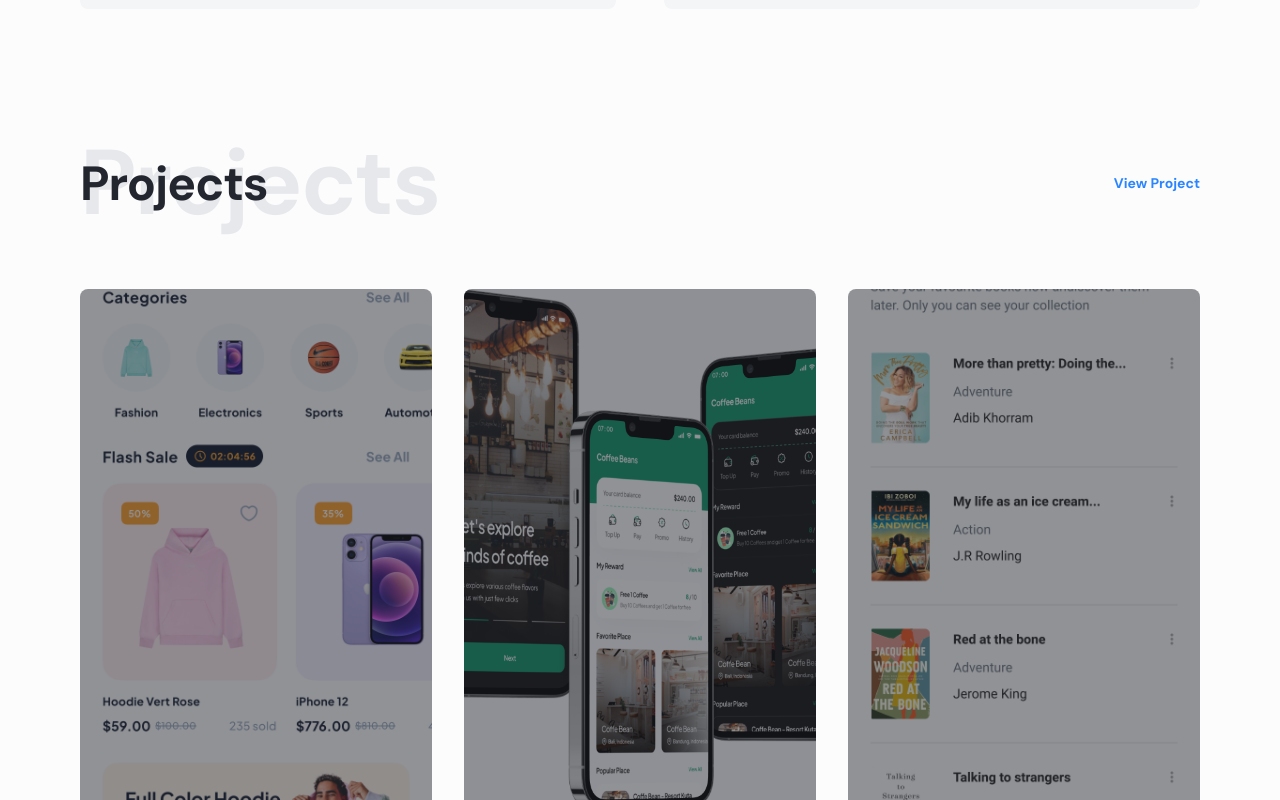
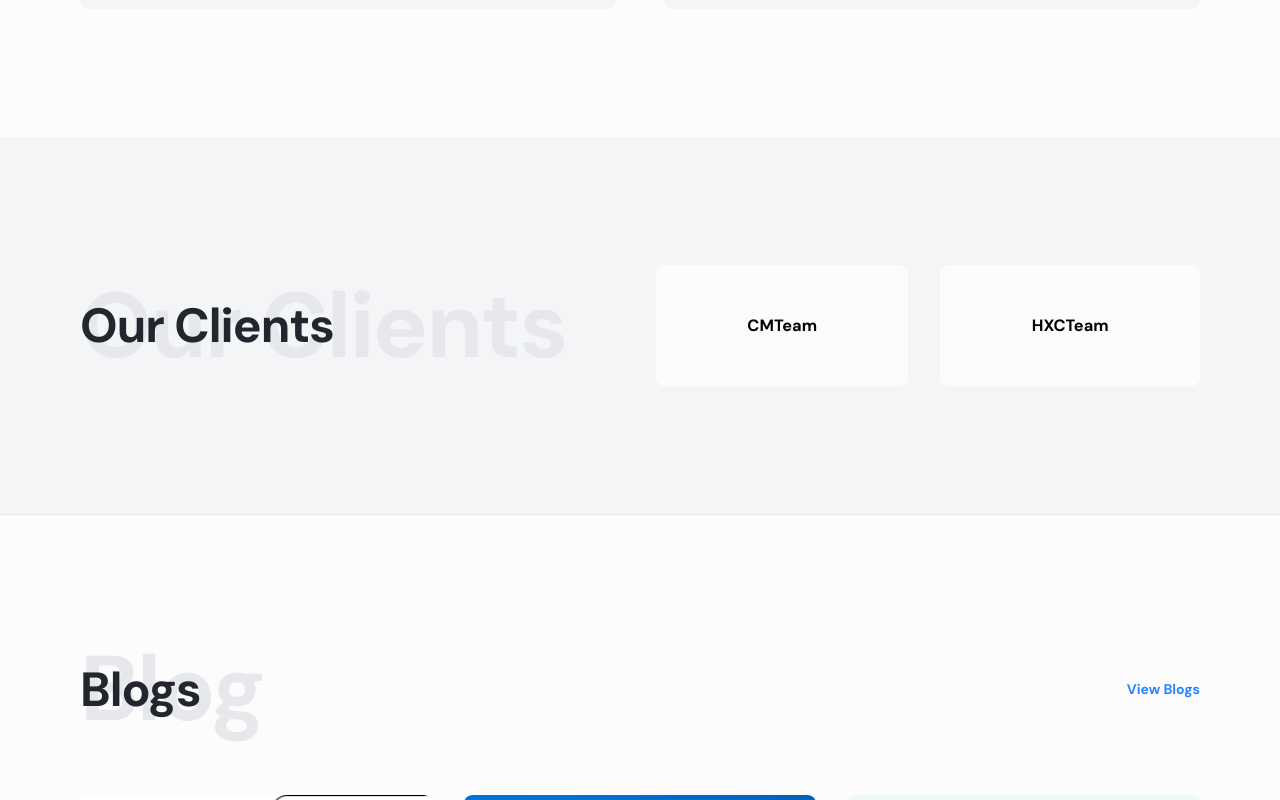
Before and after one commit to tungdevpro/tungdevpro.github.io, a Next.js app: page / in a window 1280 px wide. Shown: the part 1260-2060 px from the top of the page. Built offline with nearby package versions, Linux system fonts and the light colour scheme.

Commit message:
hotfix* add link client to a tag

```diff
--- a/pages/index.js
+++ b/pages/index.js
@@ -20,8 +20,8 @@ export default function Home({ allNewsData }) {
     <Layout>
       <Hero />
       <Services />
-      <Projects />
-      {/* <Clients /> */}
+      {/* <Projects /> */}
+      <Clients />
       <News number="04" allNewsData={allNewsData} />
       {/* <CTA
         number="05"
--- a/screens/Home/Clients/Client/YouClient.js
+++ b/screens/Home/Clients/Client/YouClient.js
@@ -3,8 +3,8 @@ import styles from "./client.module.css";
 
 const YouClient = (props) => {
   return (
-    <a href="javascript:void(0)" className={styles.container}>
-      <h3>{ props.name }</h3>
+    <a href={props.link} target="_blank" className={styles.container}>
+      <h3>{props.name}</h3>
     </a>
   );
 };
--- a/screens/Home/Clients/Clients.js
+++ b/screens/Home/Clients/Clients.js
@@ -6,9 +6,11 @@ import ScrollAnimation from "../../../components/ScrollAnimation";
 
 const logos = [
   {
+    link: "https://play.google.com/store/apps/developer?id=CMTeam",
     name: "CMTeam",
   },
   {
+    link: "https://play.google.com/store/apps/details?id=com.global.ultratik",
     name: "HXCTeam",
   },
 ];
```
